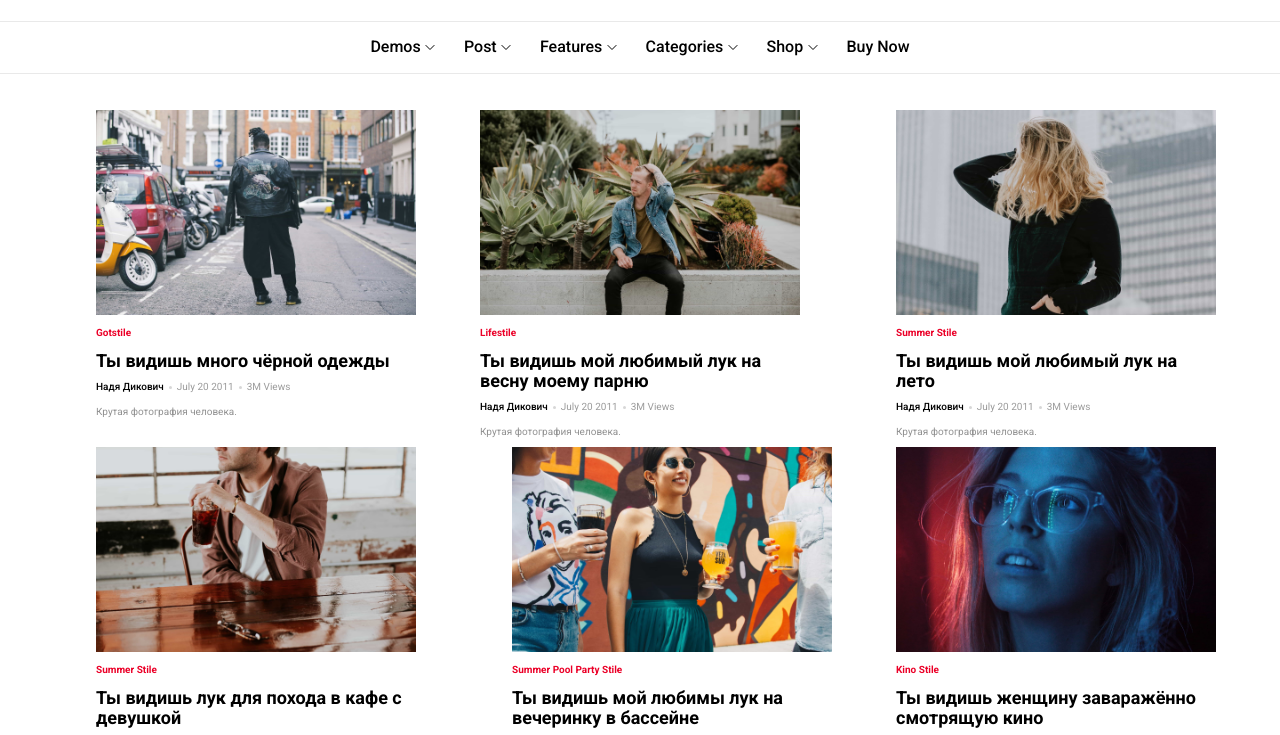
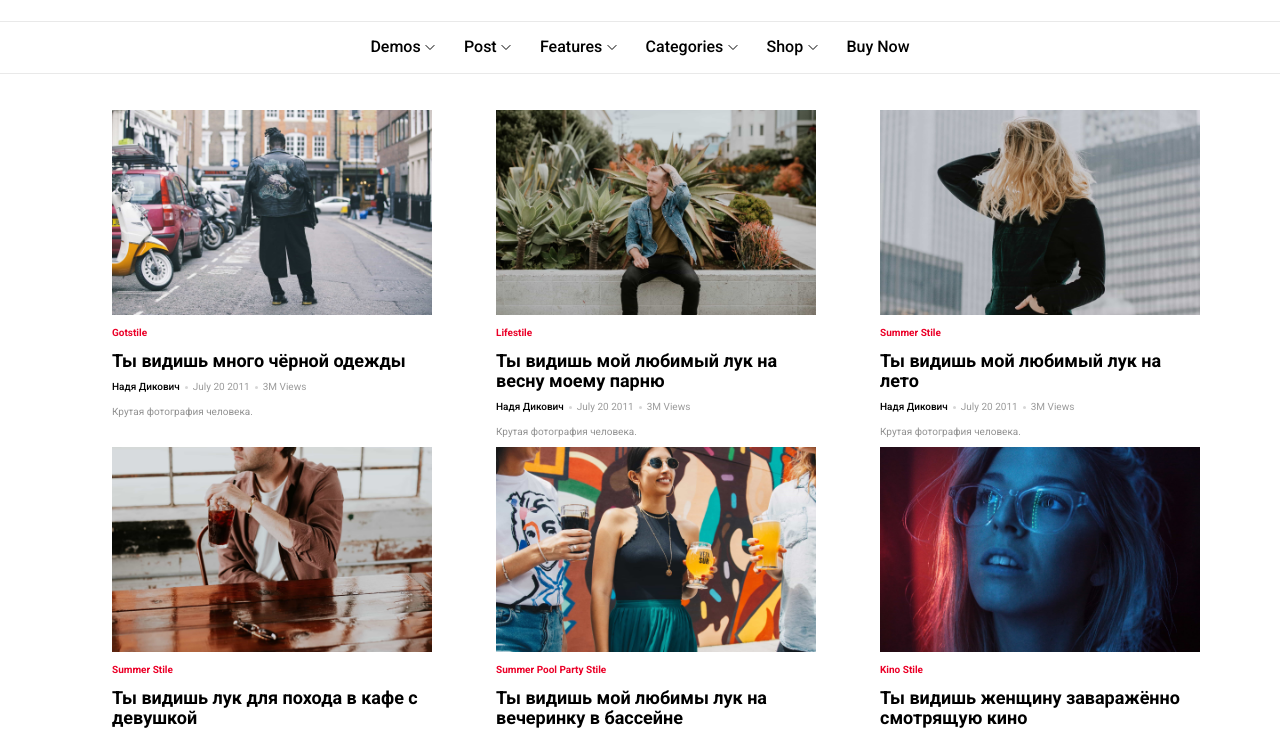
Before and after one commit to NadyaD2011/me_owner_blog, a plain HTML site: page index.pug in a window 1280 px wide. Shown: the part 52-787 px from the top of the page. Drawn offline with nearby package versions, Linux system fonts and the light colour scheme; files that its build step writes are made by us from their sources.

Commit message:
Чиним отступы

```diff
--- a/css/main.css
+++ b/css/main.css
@@ -87,7 +87,7 @@
         margin: 0.5% 2rem 0px;
     }
     .main__card:nth-child(2n){
-        margin-right: 5%;
+        margin-right: 2rem;
     }
     .main__card:nth-child(3n){
         margin-right: 0;
```
